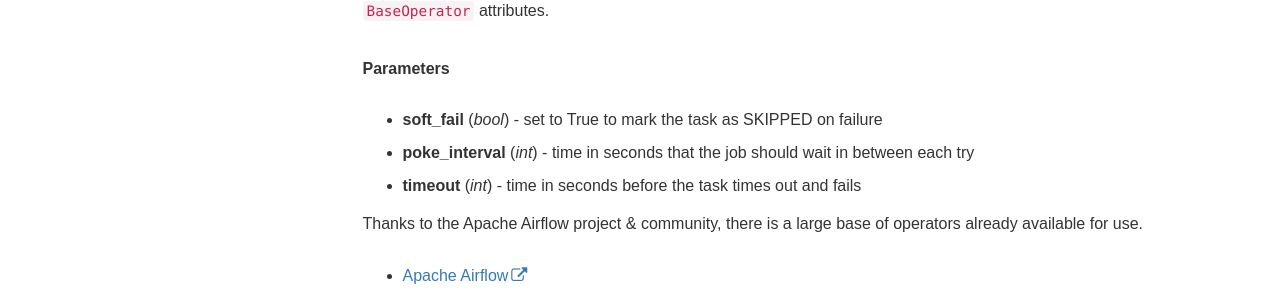
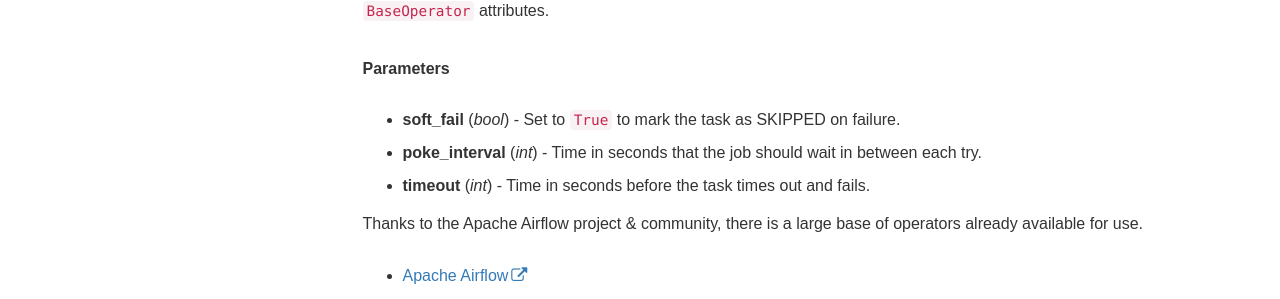
Before and after one commit to petedejoy/documentation, a Jekyll site: the page built from v2/apache_airflow/operators/operators.md, in a window 1280 px wide. Shown: the part 1825-2124 px from the top of the page. Built offline with Jekyll 4.4.1, drawn with Linux system fonts in a browser that asks for light colours; nearby versions of some CDN libraries; some web fonts are replaced; comment, search, counter and statistics services are not loaded.

```diff
--- a/v2/apache_airflow/operators/operators.md
+++ b/v2/apache_airflow/operators/operators.md
@@ -43,9 +43,9 @@ As mentioned above, all operators are derived from `BaseOperator` and acquire mu
 
   **Parameters**
 
-  * **soft_fail** (_bool_) - set to True to mark the task as SKIPPED on failure
-  * **poke_interval** (_int_) - time in seconds that the job should wait in between each try
-  * **timeout** (_int_) - time in seconds before the task times out and fails
+  * **soft_fail** (_bool_) - Set to `True` to mark the task as SKIPPED on failure.
+  * **poke_interval** (_int_) - Time in seconds that the job should wait in between each try.
+  * **timeout** (_int_) - Time in seconds before the task times out and fails.
 
   Thanks to the Apache Airflow project & community, there is a large base of operators already available for use.
 
```
